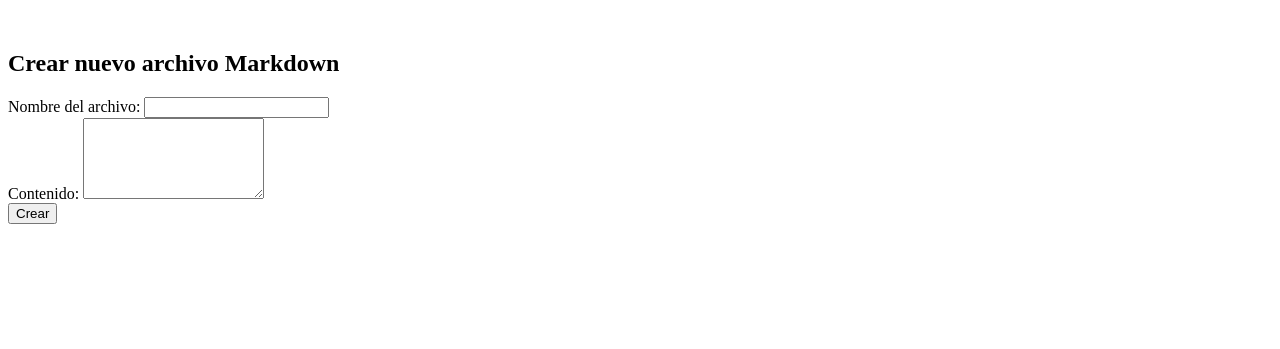
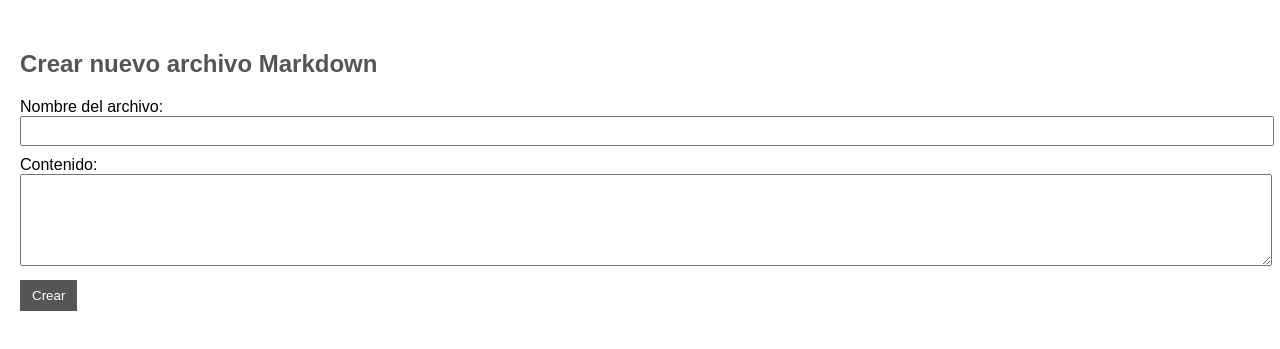
Before and after one commit to JoseGordilloMendoza/LAB03NODEJS, a website: page index.html in a window 1280 px wide. Shown: the part 177-526 px from the top of the page. Drawn offline with Linux system fonts and the light colour scheme; files that its build step writes are made by us from their sources; no server answers; files whose address does not match are found by name.

Commit message:
Estilos dentro de pub

```diff
--- a/index.html
+++ b/index.html
@@ -5,7 +5,7 @@
     <meta http-equiv="X-UA-Compatible" content="IE=edge">
     <meta name="viewport" content="width=device-width, initial-scale=1.0">
     <title>MARKDOWNS - LAB03</title>
-    <link rel="stylesheet" type="text/css" href="styles.css">
+    <link rel="stylesheet" href="mystyle.css">
 </head>
 <body>
     <h1>Archivos Markdown</h1>
--- /dev/null
+++ b/pub/mystyle.css
@@ -0,0 +1,49 @@
+body {
+  font-family: Arial, sans-serif;
+  margin: 20px;
+}
+
+h1 {
+  text-align: center; font-size: 500%; font-family: Impact;
+  color: rgba(0, 0, 0, 0.716);
+}
+
+h2 {
+  color: #555;
+  margin-top: 30px;
+}
+
+label {
+  display: block;
+  margin-top: 10px;
+}
+
+input[type="text"],
+textarea {
+  width: 100%;
+  padding: 5px;
+  font-size: 14px;
+}
+
+input[type="submit"] {
+  margin-top: 10px;
+  padding: 8px 12px;
+  background-color: #555;
+  color: #fff;
+  border: none;
+  cursor: pointer;
+}
+
+input[type="submit"]:hover {
+  background-color: #333;
+}
+
+/* Estilos específicos */
+#file-list {
+  list-style-type: none;
+}
+
+#markdown-content {
+  border: 1px solid #ccc;
+  padding: 10px;
+}
```
